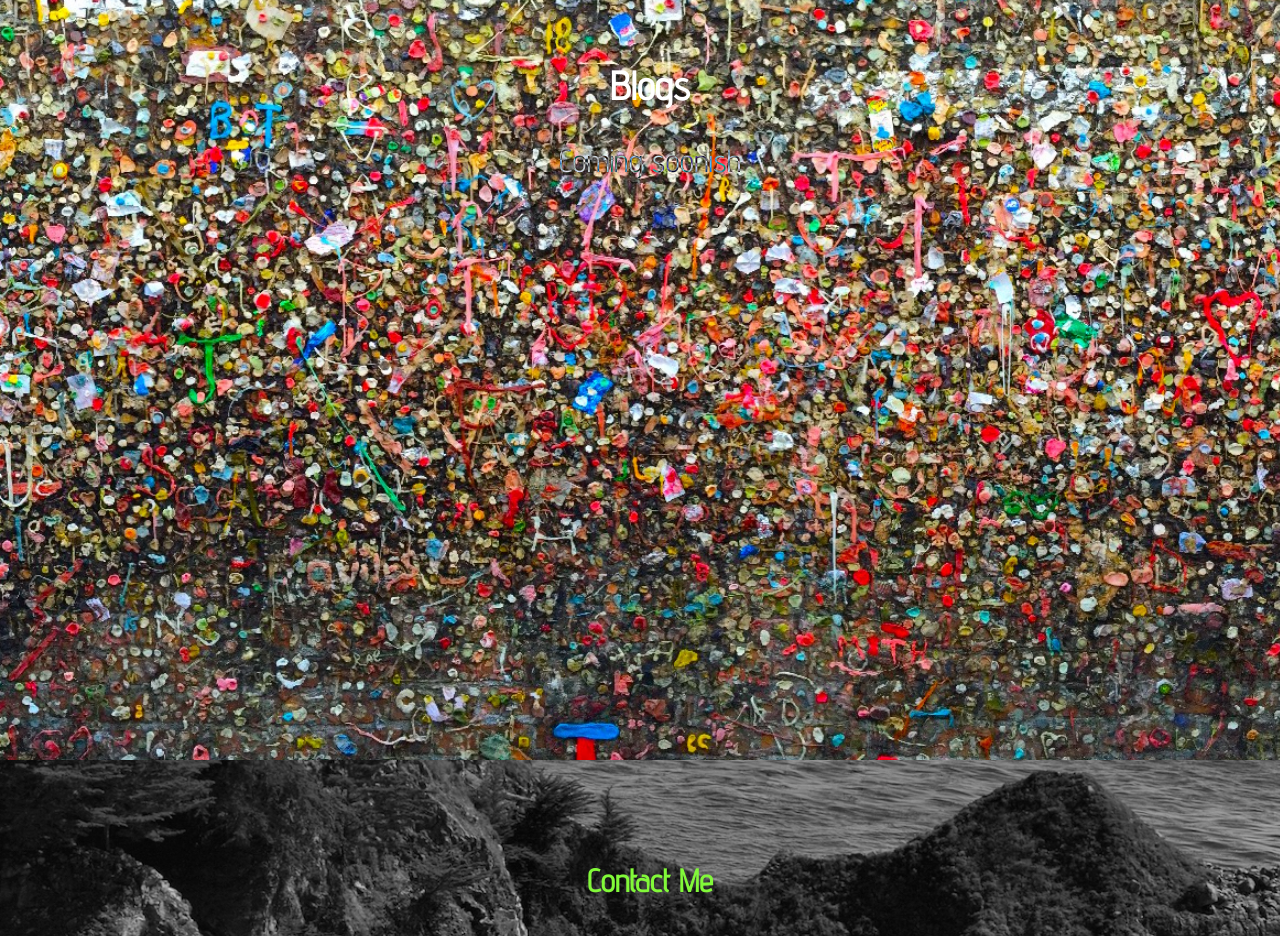
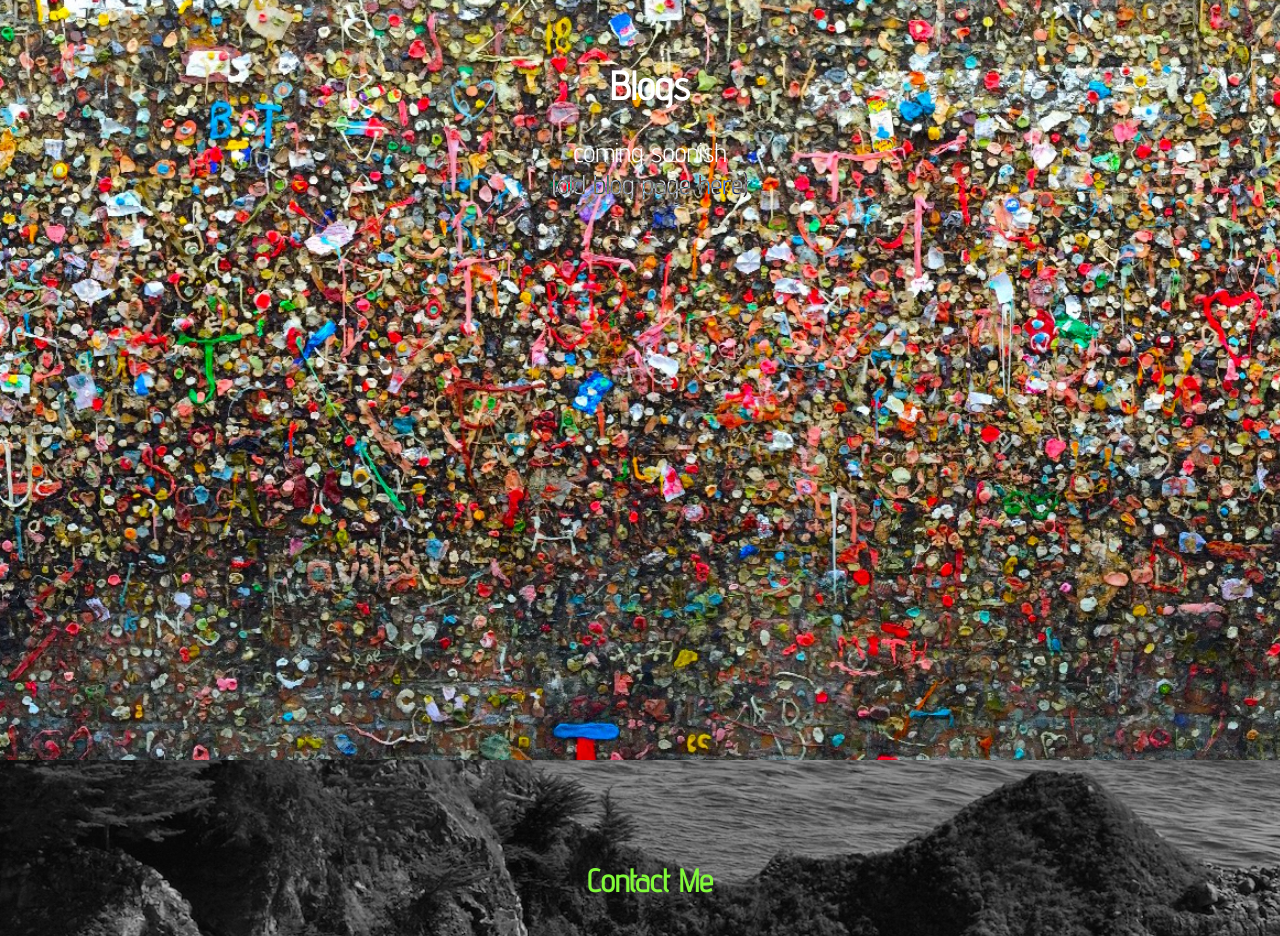
Before and after one commit to JessC/JessC.github.io, a plain HTML site: page index.html in a window 1280 px wide. Shown: the part 2460-3396 px from the top of the page. Drawn offline with nearby package versions, Linux system fonts and the light colour scheme; a web font is replaced by a local one.

Commit message:
add link to old blog page

```diff
--- a/index.html
+++ b/index.html
@@ -39,7 +39,7 @@
         <li><a href="http://jessc.github.com">Home</a></li>
         <li><a href="#about">About</a></li>
         <li><a href="#projects">Projects</a></li>
-        <li><a href="http://jessc.github.io/Blog.html">Blog</a></li>
+        <li><a href="#blog">Blog</a></li>
         <li><a href="#contact">Contact</a></li>
         <li><a href="https://angel.co/jesse-callwood" target="_blank">
           <img src="images/angel.png" alt="Twitter" width="25" height="25"/></a></li>
@@ -206,7 +206,9 @@
 
                 <h1 class="section-heading" id="blog-title">Blogs</h1>
 
-                <p id="comming-soon"> Coming soonish</p>
+                <p id="comming-soon"> coming soonish <br>
+                  <a href="http://jessc.github.io/Blog.html">(old blog page here)</a>
+                </p>
 
               </center>
 
--- a/stylesheets/style.css
+++ b/stylesheets/style.css
@@ -22,13 +22,6 @@ html, body {
   font-size: 2.5em;
   //mix-blend-mode: exclusion;
 }
-
-#comming-soon {
-  color: white;
-  font-size: 2em;
-  mix-blend-mode: difference;
-}
-
 
 /* Paragraphs -------> */
 p {
@@ -408,6 +401,17 @@ header {
 	background-size: cover;
 }
 
+#comming-soon {
+  color: white;
+  font-size: 1.7em;
+  //mix-blend-mode: difference;
+}
+
+#comming-soon a {
+  color: white;
+  mix-blend-mode: difference;
+}
+
 /* CONTACT SECTION -------> */
 .contact {
 	background: grey;
```
Also changed, not shown: Blog.html (+2 -2 lines).
